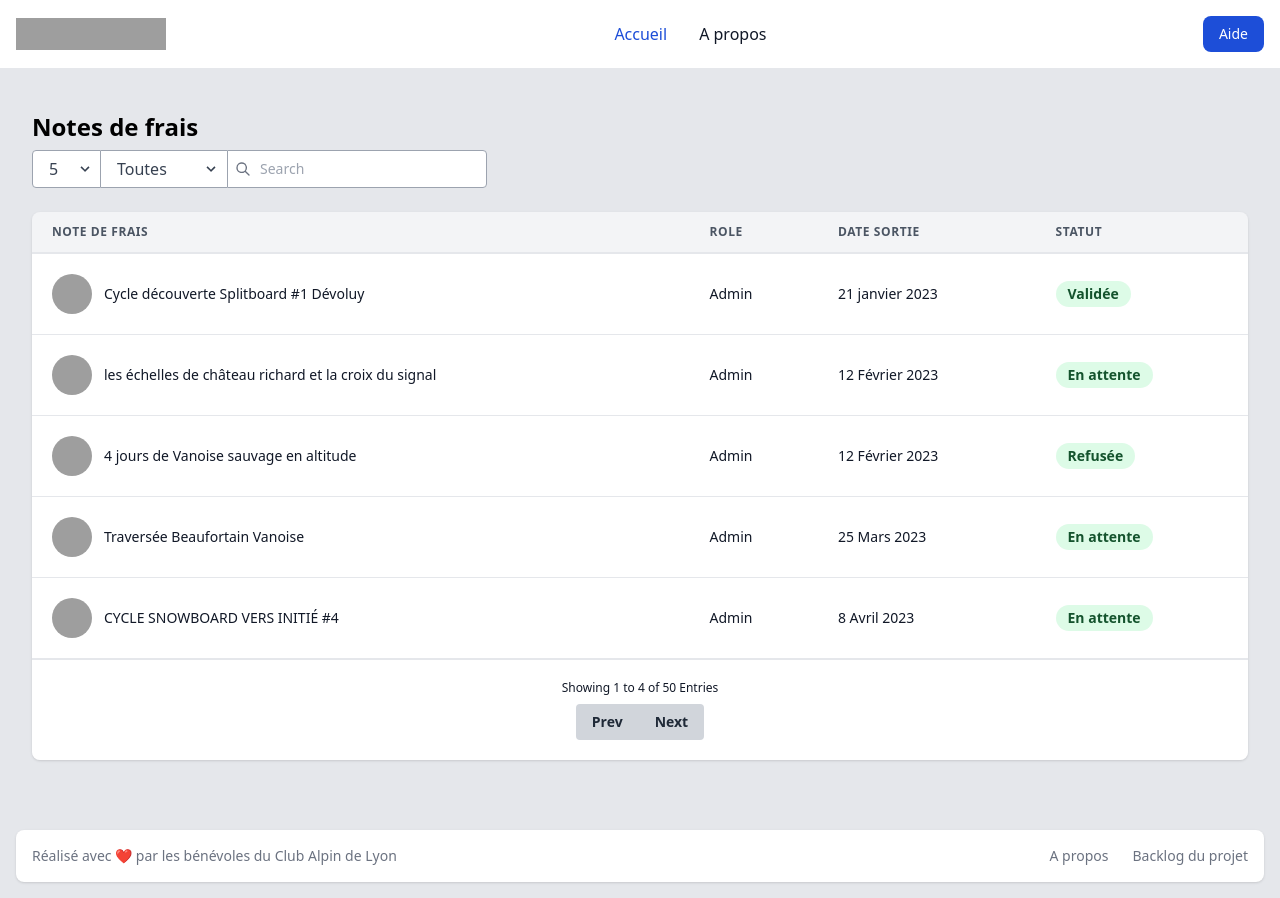
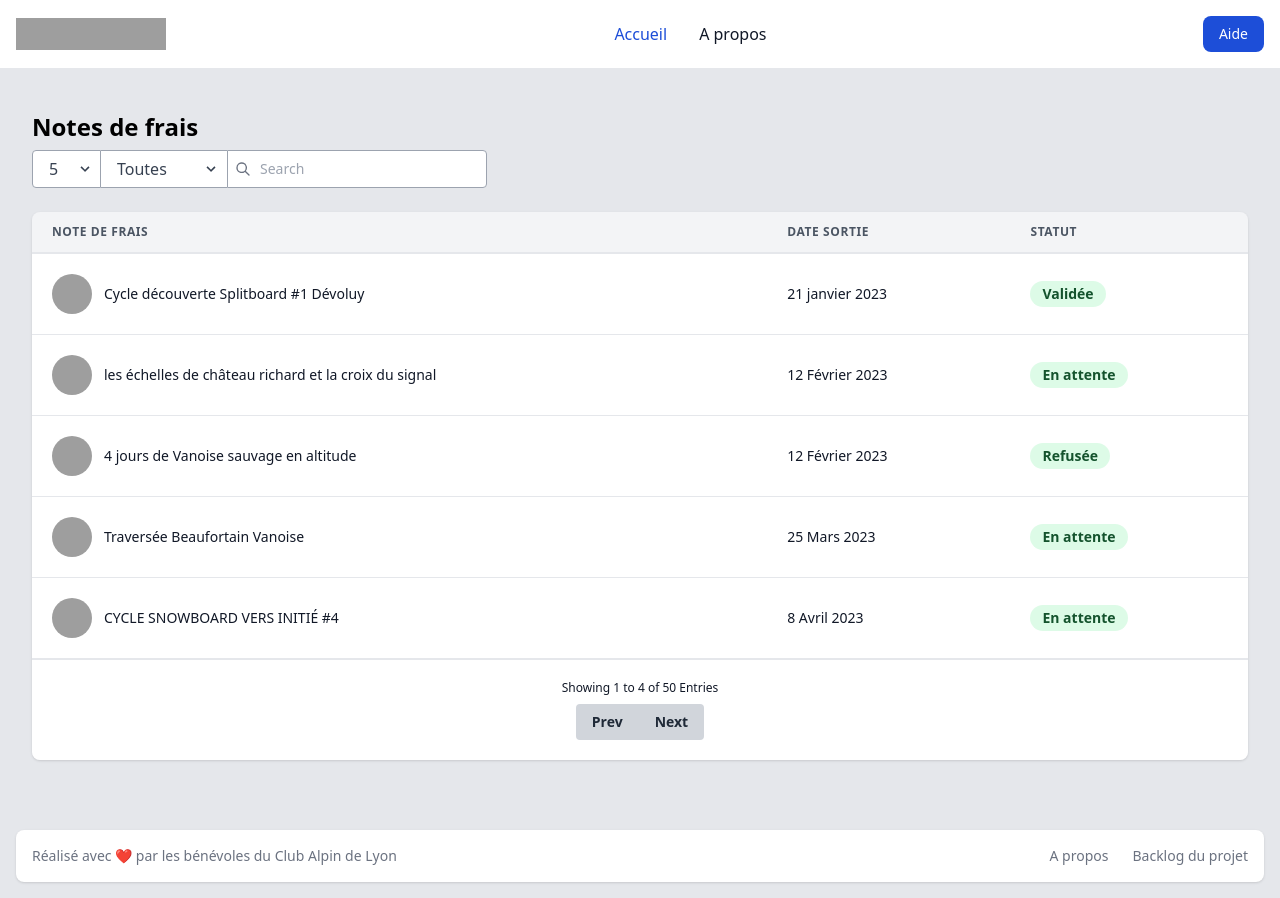
Before and after one commit to Club-Alpin-Lyon-Villeurbanne/compta-club, a Next.js app: page / in a window 1280 px wide. Built offline with nearby package versions, Linux system fonts and the light colour scheme; grey boxes are pictures that could not be loaded.

Commit message:
Suppression role

```diff
--- a/app/page.tsx
+++ b/app/page.tsx
@@ -105,10 +105,6 @@ export default function Home() {
                     </th>
                     <th
                       className="px-5 py-3 border-b-2 border-gray-200 bg-gray-100 text-left text-xs font-semibold text-gray-600 uppercase tracking-wider">
-                      Role
-                    </th>
-                    <th
-                      className="px-5 py-3 border-b-2 border-gray-200 bg-gray-100 text-left text-xs font-semibold text-gray-600 uppercase tracking-wider">
                       Date sortie
                     </th>
                     <th
@@ -135,9 +131,6 @@ export default function Home() {
                             </p>
                           </div>
                         </div>
-                      </td>
-                      <td className="px-5 py-5 border-b border-gray-200 bg-white text-sm">
-                        <p className="text-gray-900 whitespace-no-wrap">Admin</p>
                       </td>
                       <td className="px-5 py-5 border-b border-gray-200 bg-white text-sm">
                         <p className="text-gray-900 whitespace-no-wrap">
```
